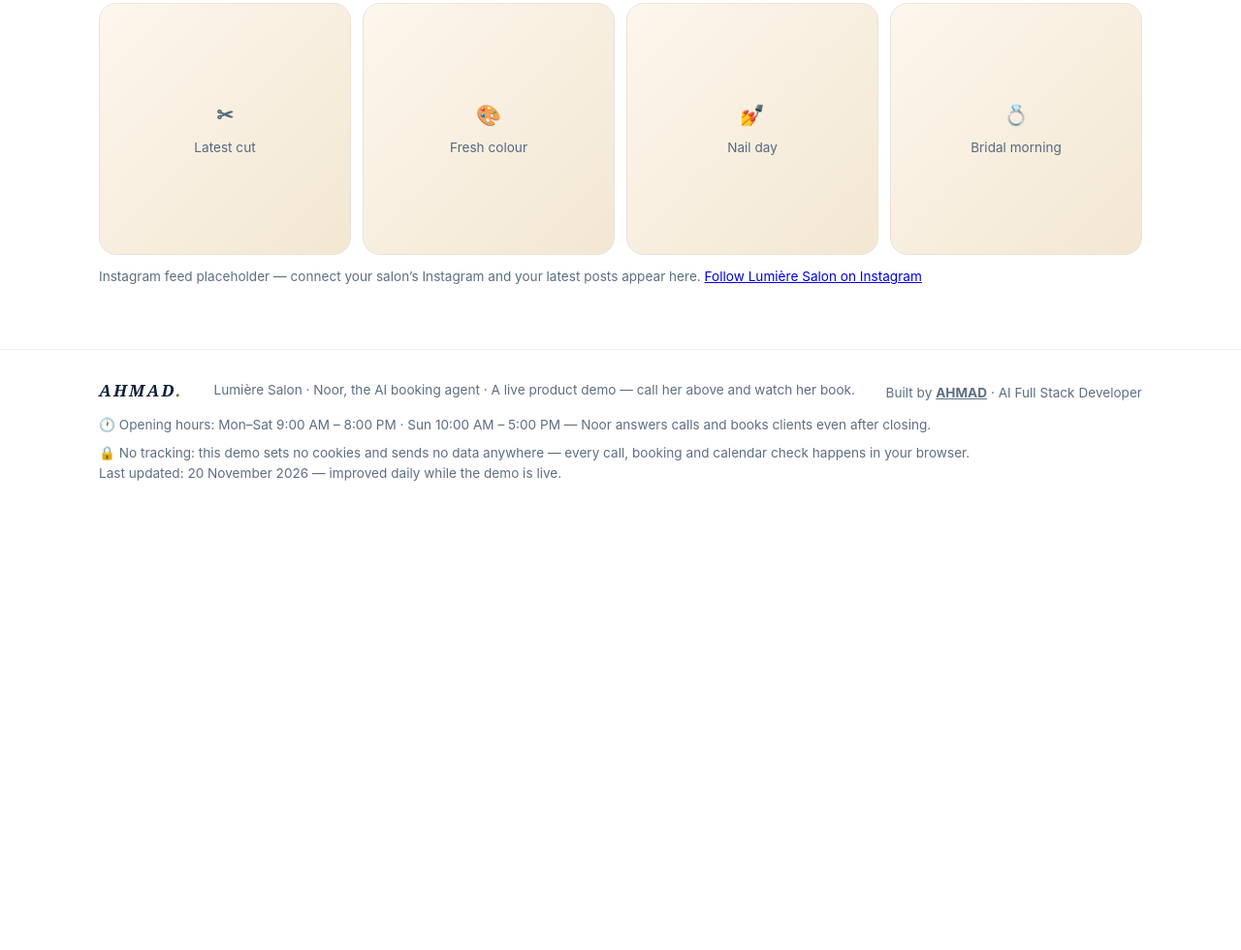
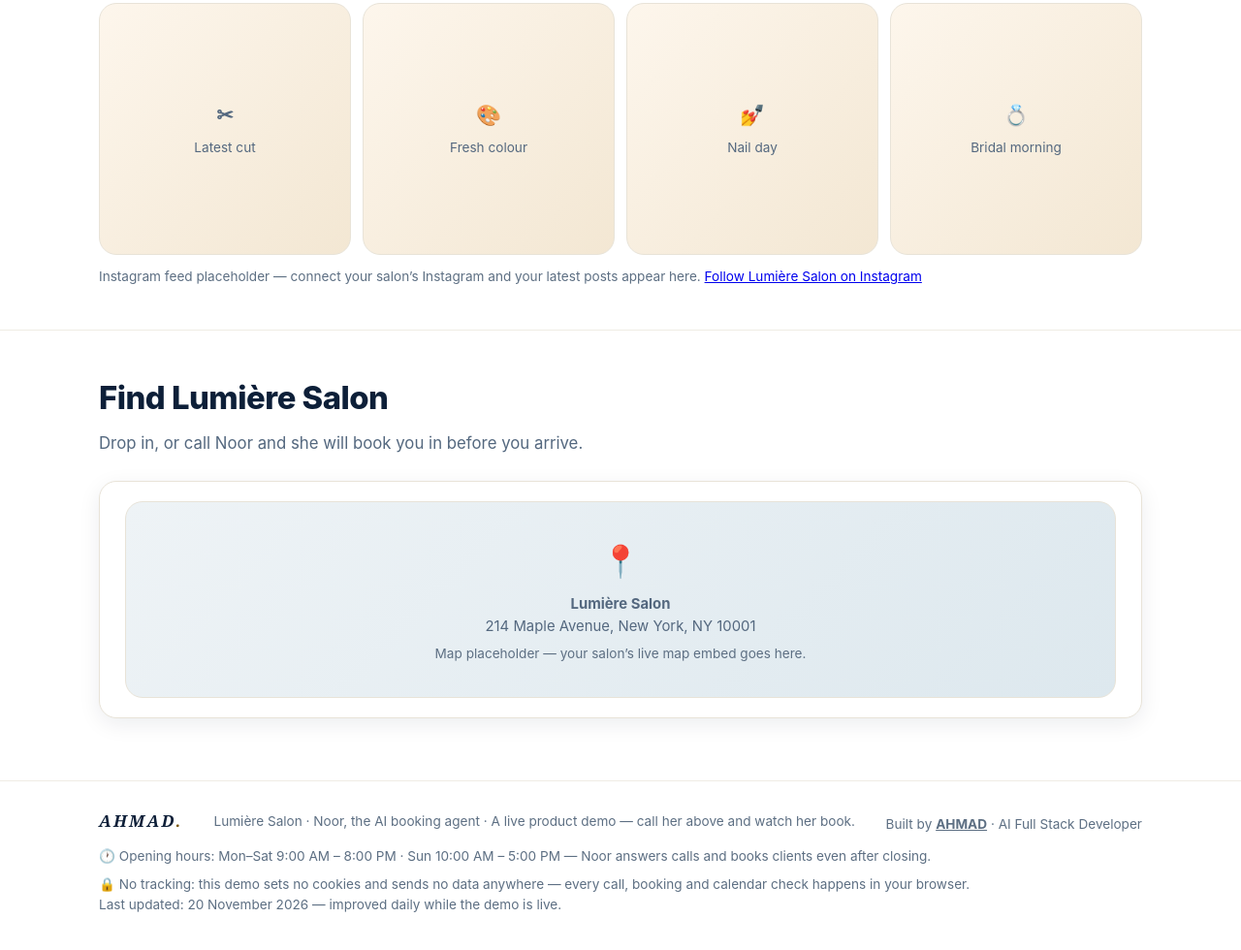
Before and after one commit to mr-ahmad161/mr-ahmad161.github.io, a plain HTML site: page salon-demo/index.html in a window 1280 px wide. Shown: the part 8471-9451 px from the top of the page at 97% size. Before the commit the page ends 9010 px from the top, so only its background shows below. Drawn offline with Linux system fonts and the light colour scheme; a web font is replaced by a local one.

Commit message:
feat(demo): add map embed placeholder

```diff
--- a/salon-demo/index.html
+++ b/salon-demo/index.html
@@ -489,6 +489,12 @@
       @media (max-width:860px){.ig-grid{grid-template-columns:repeat(2,1fr)}}
       .ig-ph{aspect-ratio:1;border-radius:var(--radius);border:1px solid var(--line);background:linear-gradient(135deg,#fdf6ec,#f3e7d3);display:flex;flex-direction:column;align-items:center;justify-content:center;gap:6px;color:var(--muted);font-size:.85rem;text-align:center;padding:8px}
       .ig-ph b{font-size:1.3rem}
+      /* D134: map embed placeholder — the salon's live map goes here */
+      .visit-panel{padding:20px 26px}
+      .map-ph{background:linear-gradient(135deg,#eef3f6,#dde8ee);border:1px solid var(--line);border-radius:var(--radius);text-align:center;padding:36px 16px 28px}
+      .map-pin{font-size:2rem;display:block;margin-bottom:8px}
+      .map-ph p{margin:6px 0;color:var(--muted);font-size:.93rem}
+      .map-note{font-size:.85rem!important;color:var(--faint)!important}
       .steps4{display:grid;grid-template-columns:repeat(4,1fr);gap:16px}
       @media (max-width:900px){.steps4{grid-template-columns:repeat(2,1fr)}}
       @media (max-width:520px){.steps4{grid-template-columns:1fr}}
@@ -1128,6 +1134,24 @@
         </div>
       </section>
 
+      <!-- VISIT -->
+      <!-- D134: map embed placeholder — the salon's real map embed goes here -->
+      <section id="visit">
+        <div class="wrap">
+          <div class="sec-head">
+            <h2>Find Lumi&egrave;re Salon</h2>
+            <p>Drop in, or call Noor and she will book you in before you arrive.</p>
+          </div>
+          <div class="panel visit-panel">
+            <div class="map-ph" role="img" aria-label="Map placeholder showing Lumière Salon at 214 Maple Avenue, New York">
+              <span class="map-pin" aria-hidden="true">&#128205;</span>
+              <p><b>Lumi&egrave;re Salon</b><br>214 Maple Avenue, New York, NY 10001</p>
+              <p class="map-note">Map placeholder &mdash; your salon&rsquo;s live map embed goes here.</p>
+            </div>
+          </div>
+        </div>
+      </section>
+
     </main>
 
     <!-- FOOTER -->
```
